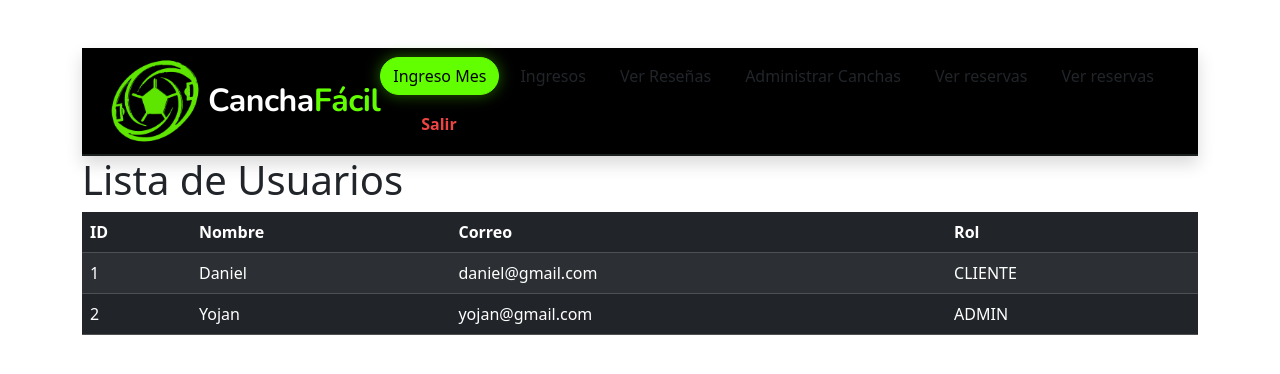
After one commit to canchafacil/cancha-facil, a Django app: page /usuarios/ in a window 1280 px wide. The commit adds this page. Shown: the top 374 px of the page. Run offline with Django 5.2, Linux system fonts and the light colour scheme; data comes from the database, SQL or seed files in the repository; both versions use the stored data as it was after the commit.

Commit message:
Template de superadmin

```diff
--- a/principal/urls.py
+++ b/principal/urls.py
@@ -6,8 +6,6 @@ urlpatterns = [
     path('nosotros/', views.nosotros, name='nosotros'),
     path('contacto/', views.contacto, name='contacto'),
     path('canchas/', views.canchas, name='canchas'),
-    path('login/', views.login_view, name='login'),
-    path('registro/', views.registro, name='registro'),
     path('reservas/', views.reservas, name='reservas'),
     path('formulario/', views.formulario, name='formulario'),
     path('pago/', views.pago, name='pago'),
--- a/usuarios/models.py
+++ b/usuarios/models.py
@@ -1,11 +1,22 @@
 from django.db import models
 
 class Usuario(models.Model):
+
+    ROLES = [
+        ('ADMIN', 'Administrador'),
+        ('CLIENTE', 'Cliente'),
+    ]
+
     first_name = models.CharField(max_length=100)
     last_name = models.CharField(max_length=100)
     email = models.EmailField(unique=True)
     phone = models.CharField(max_length=10)
     password = models.CharField(max_length=100)
 
+    rol = models.CharField(
+        max_length=10,
+        choices=ROLES
+    )
+
     def __str__(self):
-        return f"{self.first_name} {self.last_name}"
+        return f"{self.first_name} - {self.rol}"
--- /dev/null
+++ b/usuarios/templates/usuarios/lista_usuarios.html
@@ -0,0 +1,103 @@
+{% load static %}
+<!DOCTYPE html>
+<html lang="es">
+<head>
+    <meta charset="UTF-8">
+    <meta name="viewport" content="width=device-width, initial-scale=1.0">
+    <title>Panel de Administración - CanchaFácil</title>
+    <link rel="icon" href="{% static 'principal/img/logo-green.png' %}">
+    <link rel="stylesheet" href="{% static 'principal/css/admi.css' %}">
+    <link href="https://cdn.jsdelivr.net/npm/bootstrap@5.3.2/dist/css/bootstrap.min.css" rel="stylesheet">
+    <link href="https://fonts.googleapis.com/css2?family=Bebas+Neue&family=Nunito:wght@400;600;700;800&display=swap" rel="stylesheet">
+</head>
+<body class="container mt-5">
+
+    <!-- Navegación -->
+    <nav class="navbar navbar-expand-lg navbar-dark shadow cancha-nav">
+        <div class="container">
+            <div class="d-flex align-items-center">
+                <img src="{% static 'principal/img/logo-green.png' %}" style="height: 90px; object-fit: contain;" alt="Logo CanchaFácil">
+                <a class="navbar-brand fw-bold ms-2 m-0 logo-text" href="#" style="font-size: 2rem; color: white;">
+                    Cancha<span style="color: #62ff00;">Fácil</span>
+                </a>
+            </div>
+
+            <button class="navbar-toggler" type="button" data-bs-toggle="collapse" data-bs-target="#menuNav" aria-controls="menuNav" aria-expanded="false" aria-label="Toggle navigation">
+                <span class="navbar-toggler-icon"></span>
+            </button>
+
+            <div class="collapse navbar-collapse" id="menuNav">
+                <ul class="nav navbar-nav ms-auto mt-3 mt-lg-0 align-items-center gap-2" id="admTabs" role="tablist">
+                    <li class="nav-item" role="presentation">
+                        <button class="btn btn-custom rounded-pill active" id="mes-tab" data-bs-toggle="tab" data-bs-target="#sec-ingreso-mes" type="button" role="tab" aria-controls="sec-ingreso-mes" aria-selected="true">
+                            Ingreso Mes
+                        </button>
+                    </li>
+                    <li class="nav-item" role="presentation">
+                        <button class="btn btn-custom rounded-pill" id="ingresos-tab" data-bs-toggle="tab" data-bs-target="#sec-ingresos" type="button" role="tab" aria-controls="sec-ingresos" aria-selected="false">
+                            Ingresos
+                        </button>
+                    </li>
+                    <li class="nav-item" role="presentation">
+                        <button class="btn btn-custom rounded-pill" id="resenas-tab" data-bs-toggle="tab" data-bs-target="#sec-resenas" type="button" role="tab" aria-controls="sec-resenas" aria-selected="false">
+                            Ver Reseñas
+                        </button>
+                    </li>
+                    <li class="nav-item" role="presentation">
+                        <button class="btn btn-custom rounded-pill" id="canchas-tab" data-bs-toggle="tab" data-bs-target="#sec-canchas" type="button" role="tab" aria-controls="sec-canchas" aria-selected="false">
+                            Administrar Canchas
+                        </button>
+                    </li>
+                    <li class="nav-item" role="presentation">
+                        <button class="btn btn-custom rounded-pill" id="reservas-tab" data-bs-toggle="tab" data-bs-target="#sec-reservas" type="button" role="tab" aria-controls="sec-reservas" aria-selected="false">
+                            Ver reservas
+                        </button>
+                    </li>
+                    <li class="nav-item" role="presentation">
+                        <button class="btn btn-custom rounded-pill" id="reservas-tab" data-bs-toggle="tab" data-bs-target="#sec-reservas" type="button" role="tab" aria-controls="sec-reservas" aria-selected="false">
+                            Ver reservas
+                        </button>
+                    </li>
+                    <li class="nav-item ms-lg-3">
+                        <a href="{% url 'login_admin' %}" class="btn btn-salir rounded-pill fw-bold py-2 px-4">Salir</a>
+                    </li>
+                </ul>
+            </div>
+        </div>
+    </nav>
+
+    <!-- Secciones -->
+    <h1>Lista de Usuarios</h1>
+
+<table class="table table-dark table-striped">
+
+    <thead>
+        <tr>
+            <th>ID</th>
+            <th>Nombre</th>
+            <th>Correo</th>
+            <th>Rol</th>
+        </tr>
+    </thead>
+
+    <tbody>
+
+        {% for usuario in usuarios %}
+
+        <tr>
+            <td>{{ usuario.id }}</td>
+            <td>{{ usuario.first_name }}</td>
+            <td>{{ usuario.email }}</td>
+            <td>{{ usuario.rol }}</td>
+        </tr>
+
+        {% endfor %}
+
+    </tbody>
+
+</table>
+
+<script src="https://cdn.jsdelivr.net/npm/bootstrap@5.3.2/dist/js/bootstrap.bundle.min.js"></script>
+
+</body>
+</html>
--- a/usuarios/templates/usuarios/login_admin.html
+++ b/usuarios/templates/usuarios/login_admin.html
@@ -42,8 +42,9 @@
             </button>
         </form>
 
-        <div class="mt-3">
-            <a href="{% url 'login' %}" class="text-decoration-none back-link">Volver</a>
+        <div class="login-links d-flex flex-column gap-2 mt-3">
+            <a href="{% url 'registro_admin' %}" class="text-decoration-none secondary-link">¿No tienes cuenta? Regístrate</a>
+            <a href="{% url 'inicio' %}" class="text-decoration-none back-link mt-2">Volver</a>
         </div>
     </div>
 
--- a/usuarios/templates/usuarios/registro_admin.html
+++ b/usuarios/templates/usuarios/registro_admin.html
@@ -18,7 +18,7 @@
         <img src="{% static 'principal/img/logo-green.png' %}" alt="Logo de CanchaFácil" class="mb-3 img-fluid"
             width="90" height="90">
 
-        <h1 class="h3 mb-4 fw-bold text-white">Inicio administrador</h1>
+        <h1 class="h3 mb-4 fw-bold text-white">Registro administrador</h1>
 
         {% if error %}
         <div class="alert alert-danger">
--- a/usuarios/urls.py
+++ b/usuarios/urls.py
@@ -2,6 +2,11 @@ from django.urls import path
 from . import views
 
 urlpatterns = [
-    path('registro_admin/', views.registro, name='registro_admin'),
-    path('login_admin/', views.login_view, name='login_admin'),
+    path('login/', views.login_view, name='login'),
+    path('registro/', views.registro, name='registro'),
+    path('registro_admin/', views.registro_admin, name='registro_admin'),
+    path('login_admin/', views.login_admin, name='login_admin'),
+    path('usuarios/', views.lista_usuarios, name='lista_usuarios'),
+    path('eliminar/<int:id>/', views.eliminar_usuario, name='eliminar_usuario'),
+    path('editar/<int:id>/', views.editar_usuario, name='editar_usuario'),
 ]
--- a/usuarios/views.py
+++ b/usuarios/views.py
@@ -11,6 +11,46 @@ def registro(request):
         phone = request.POST.get('phone')
         password = request.POST.get('password')
         confirm_password = request.POST.get('confirm_password')
+        rol='CLIENTE'
+
+        if password != confirm_password:
+            return render(
+                request,
+                'usuarios/registro.html',
+                {'error': 'Las contraseñas no coinciden'}
+            )
+
+        if Usuario.objects.filter(email=email).exists():
+            return render(
+            request,
+            'usuarios/registro.html',
+            {'error': 'Este correo ya está registrado'}
+    )
+
+        Usuario.objects.create(
+            first_name=first_name,
+            last_name=last_name,
+            email=email,
+            phone=phone,
+            password=password,
+            rol=rol
+        )
+
+        return redirect('login')
+
+    return render(request, 'usuarios/registro.html')
+
+def registro_admin(request):
+
+    if request.method == 'POST':
+
+        first_name = request.POST.get('first_name')
+        last_name = request.POST.get('last_name')
+        email = request.POST.get('email')
+        phone = request.POST.get('phone')
+        password = request.POST.get('password')
+        confirm_password = request.POST.get('confirm_password')
+        rol='ADMIN'
 
         if password != confirm_password:
             return render(
@@ -31,7 +71,8 @@ def registro(request):
             last_name=last_name,
             email=email,
             phone=phone,
-            password=password
+            password=password,
+            rol=rol
         )
 
         return redirect('login')
@@ -39,6 +80,10 @@ def registro(request):
     return render(request, 'usuarios/registro_admin.html')
 
 def login_view(request):
+    """Renderiza la pantalla de inicio de sesión."""
+    return render(request, 'usuarios/login.html')
+
+def login_admin(request):
 
     if request.method == 'POST':
 
@@ -51,7 +96,10 @@ def login_view(request):
                 password=password
             )
 
-            return redirect('admin_panel')
+            if usuario.rol == 'ADMIN':
+                return redirect('admin_panel')
+
+            return redirect('inicio')
 
         except Usuario.DoesNotExist:
             return render(
@@ -61,3 +109,40 @@ def login_view(request):
             )
 
     return render(request, 'usuarios/login_admin.html')
+
+def lista_usuarios(request):
+
+    usuarios = Usuario.objects.all()
+
+    return render(
+        request,
+        'usuarios/lista_usuarios.html',
+        {'usuarios': usuarios}
+    )
+
+def eliminar_usuario(request, id):
+
+    usuario = Usuario.objects.get(id=id)
+    usuario.delete()
+
+    return redirect('lista_usuarios')
+
+def editar_usuario(request, id):
+
+    usuario = Usuario.objects.get(id=id)
+
+    if request.method == 'POST':
+
+        usuario.first_name = request.POST.get('first_name')
+        usuario.email = request.POST.get('email')
+        usuario.phone = request.POST.get('phone')
+
+        usuario.save()
+
+        return redirect('lista_usuarios')
+
+    return render(
+        request,
+        'usuarios/editar_usuario.html',
+        {'usuario': usuario}
+    )
```
Also changed, not shown: principal/templates/principal/admi.html (+115 -64 lines), principal/views.py (+0 -23 lines), usuarios/templates/usuarios/login.html (renamed from principal/templates/principal/login.html, +10 -28 lines), usuarios/templates/usuarios/registro.html (renamed from principal/templates/principal/registro.html, +22 -8 lines), db.sqlite3, usuarios/migrations/0001_initial.py.
